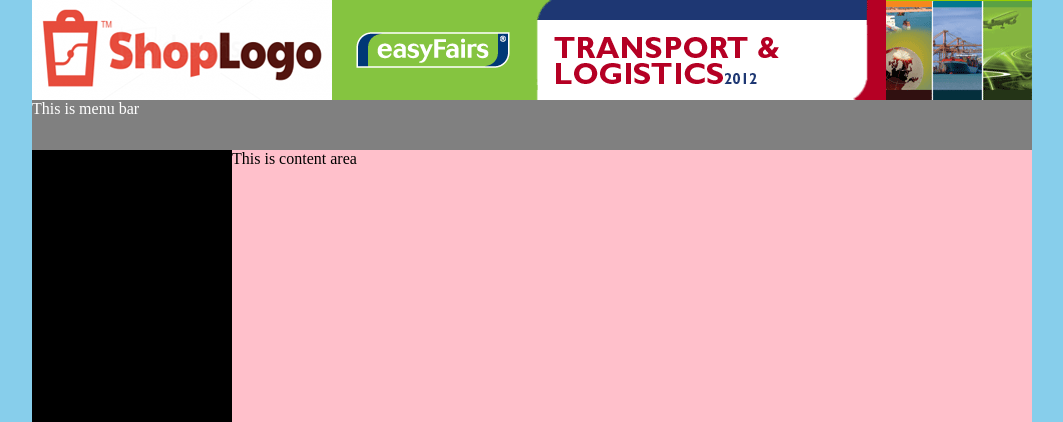
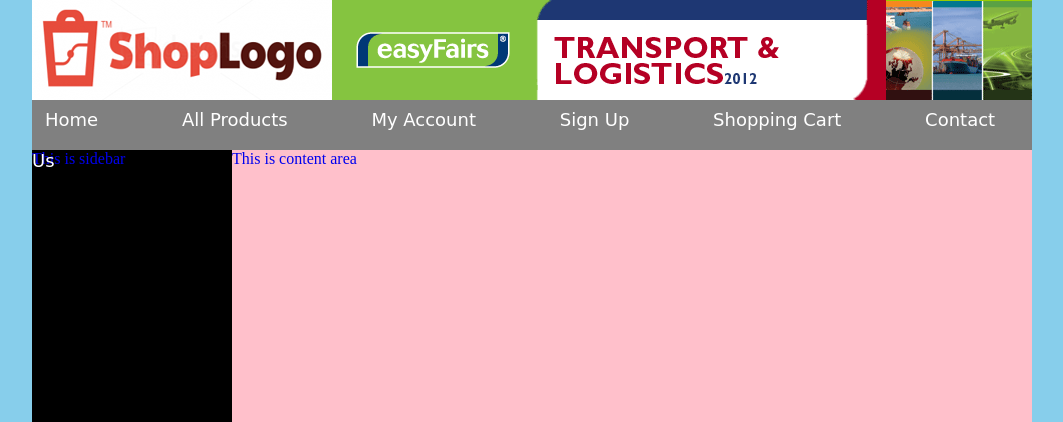
Before and after one commit to affenddy/ecom, a PHP site: page / in a window 1280 px wide. Shown: the top 422 px of the page, without its empty margins (108-1171 px from the left). Run offline with PHP 8.4, Linux system fonts and the light colour scheme.

Commit message:
Add menu option

```diff
--- a/index.php
+++ b/index.php
@@ -10,6 +10,8 @@
 
 <body>
 
+	<!--Main Container  starts here-->
+
 	<div class="main_wrapper">
 
 		<div class="header_wrapper">
@@ -21,7 +23,16 @@
 
 		<div class="menubar">
 
-		This is menu bar
+			<ul id="menu">
+				<li><a href="#">Home</li>
+				<li><a href="#">All Products</li>
+				<li><a href="#">My Account</li>
+				<li><a href="#">Sign Up</li>
+				<li><a href="#">Shopping Cart</li>
+				<li><a href="#">Contact Us</li>
+
+			</ul>
+
 
 		</div>
 
@@ -40,6 +51,8 @@
 
 	</div>
 
+	<!--Main Container ends here-->
+
 
 </body
 
--- a/styles/style.css
+++ b/styles/style.css
@@ -54,6 +54,32 @@ background:gray;
 color:white;
 }
 
+#menu {
+padding:0;
+margin:0;
+line-height:40px;
+}
+
+#menu li {
+list-style:none;
+display:inline;
+}
+
+#menu a {
+text-decoration:none;
+color:white;
+padding:8px;
+margin:5px;
+font-size:18px;
+font-family:COMIC SANS MS;
+}
+
+#menu a:hover {
+color:orange;
+font-weight:bolder;
+text-decoration:underline;
+}
+
 .content_wrapper {
 width:1000px;
 height:800px;
```
